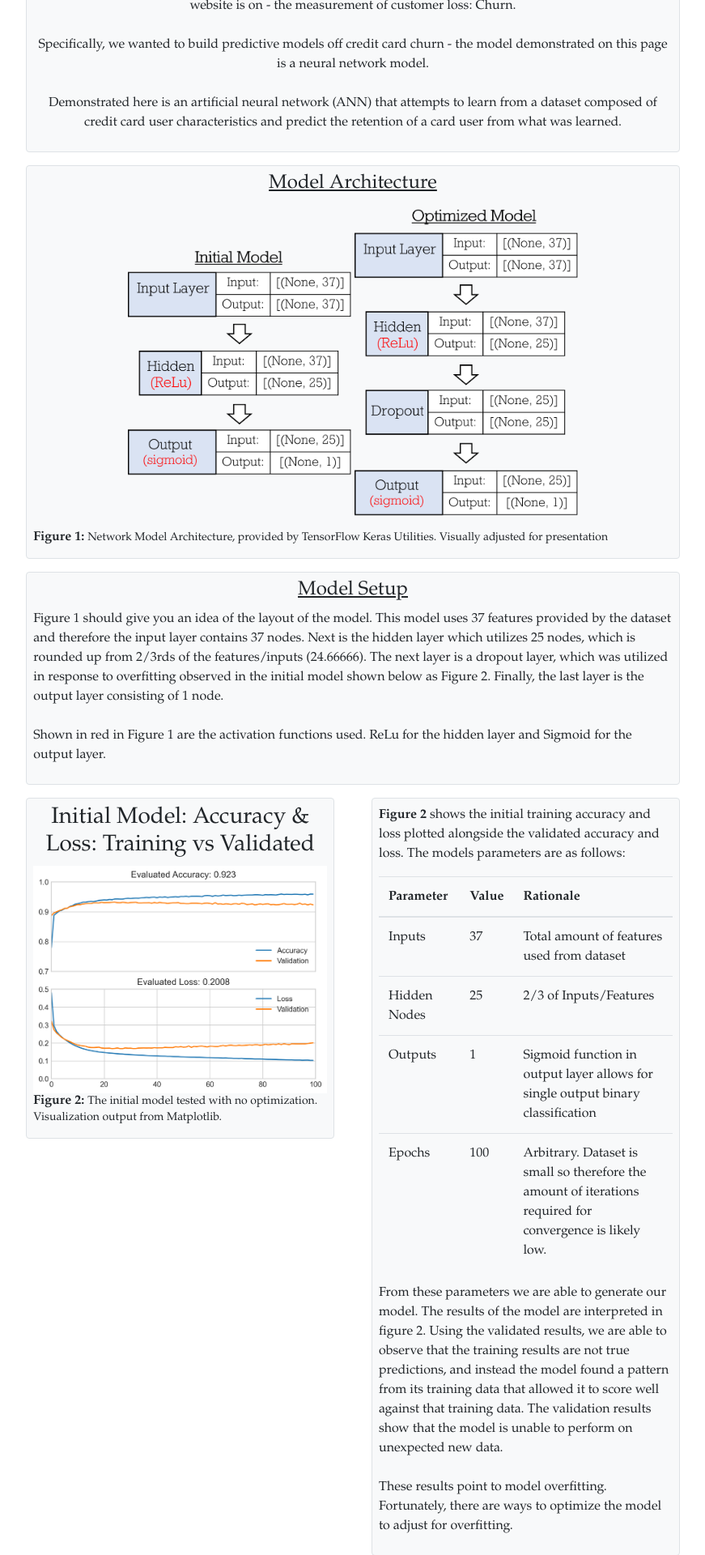
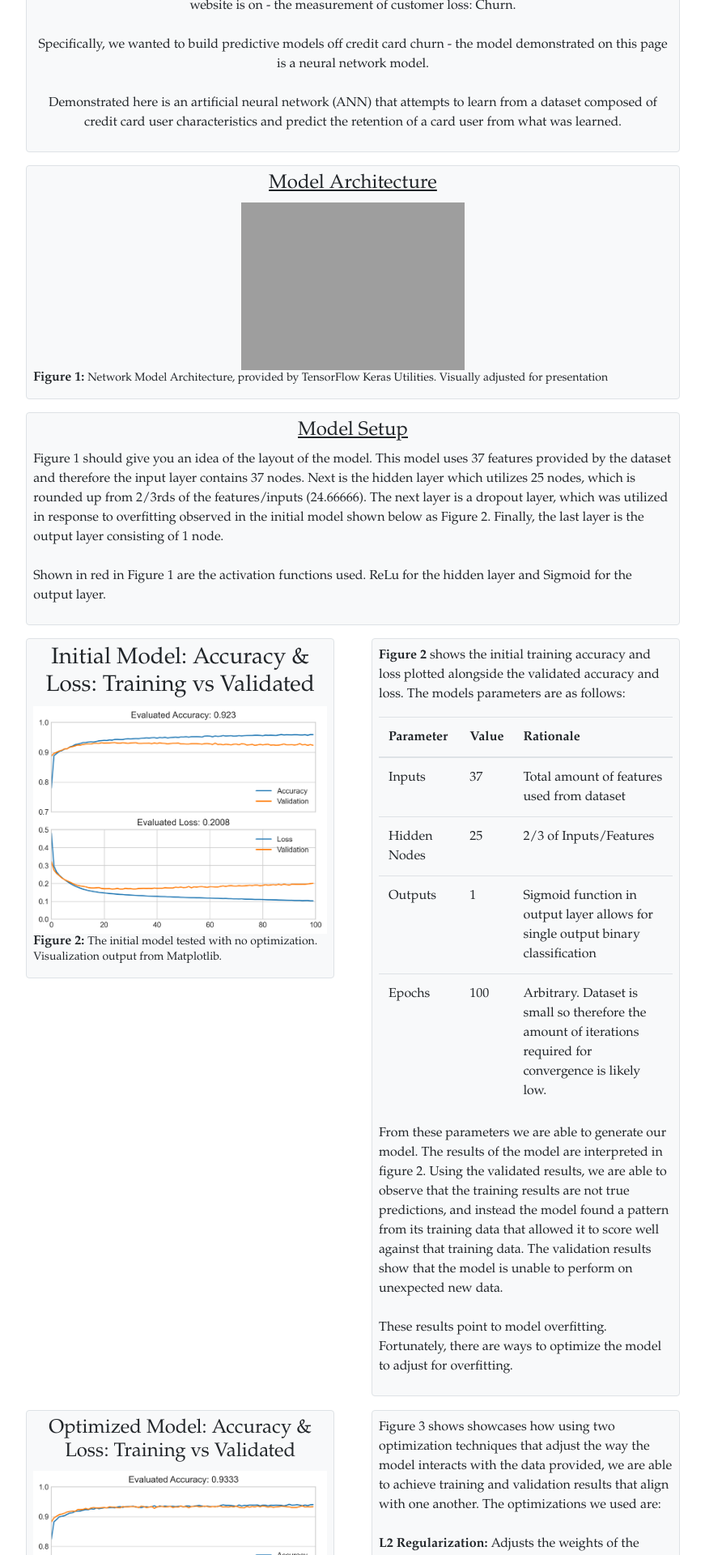
Before and after one commit to asundquistdavis/credit-churn-prediction, a Flask app: page /model/neural-network in a window 1280 px wide. Shown: the part 320-2240 px from the top of the page at 81% size, without its empty margins (204-1075 px from the left). Run offline with Flask 2, Linux system fonts and the light colour scheme; parts of the project's set-up code (start-up, migrations or seed data) failed here and were passed over; some libraries are stand-ins or nearby versions; grey boxes are pictures that could not be loaded.

Commit message:
Update neural_network.html

```diff
--- a/templates/model/neural_network.html
+++ b/templates/model/neural_network.html
@@ -111,10 +111,7 @@
                     <!-- Tableau Neural Network Embed -->
                     <!-- <img src="Replace with tableau embed" width="600" class="center" alt="Tableau test"> -->
                     <!-- Local Matplotlib Embed -->
-                    <figure class="model_arch">
-                        <img src="../../static/assets/initial_arch.png" width="35%" alt="Initial model Architecture">
-                        <img src="../../static/assets/optimized_arch.png" width="35%" alt="Optimized Model Architecture">
-                    </figure>
+                    <img src="../../static/assets/nn_arch.png" class="center"width="35%" alt="Initial model Architecture">
                     <p class="h6 text"><b>Figure 1:</b>
                         <span style="font-size: 14px "> Network Model Architecture, provided by TensorFlow Keras Utilities. Visually adjusted for presentation </span></p>
                 </div>
```
